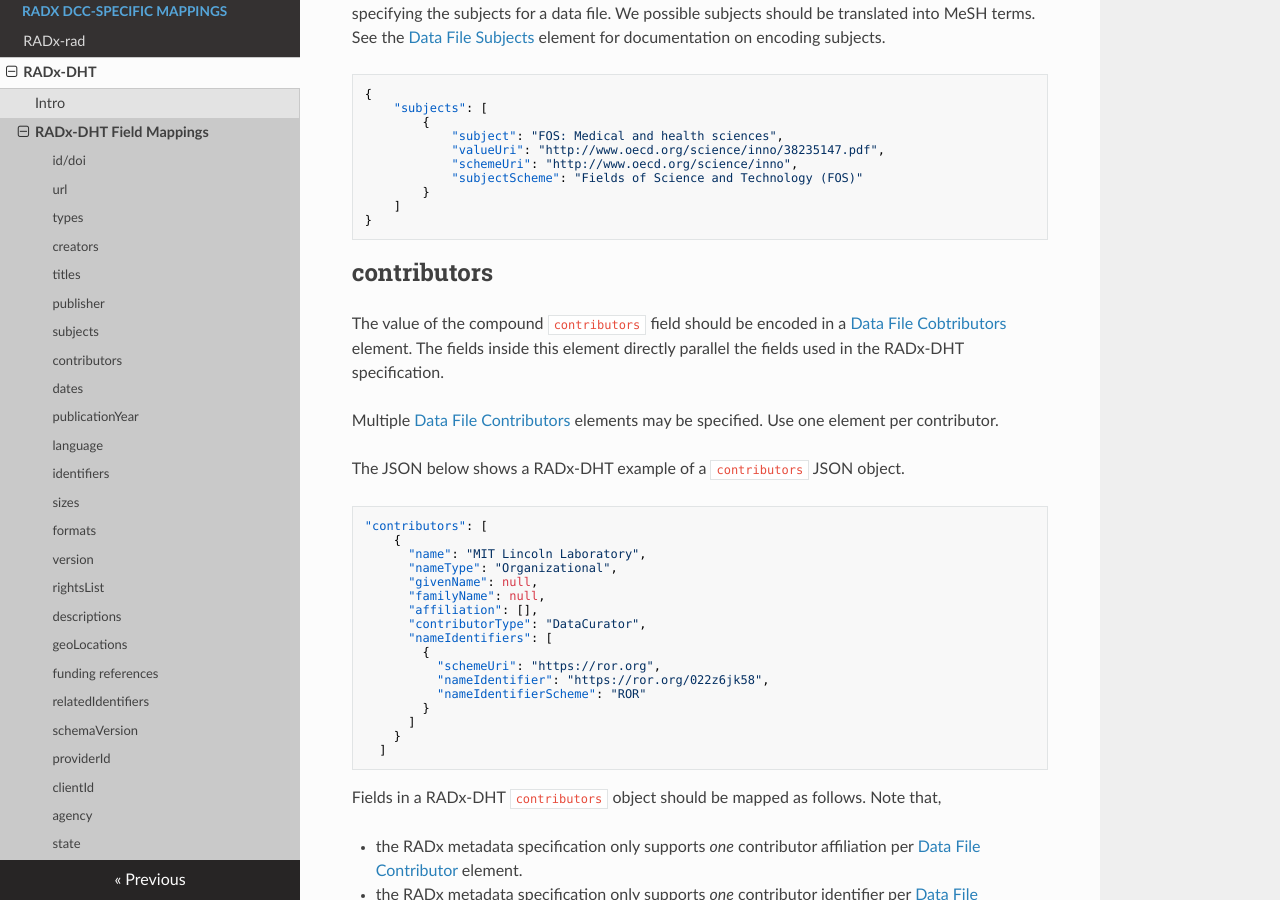
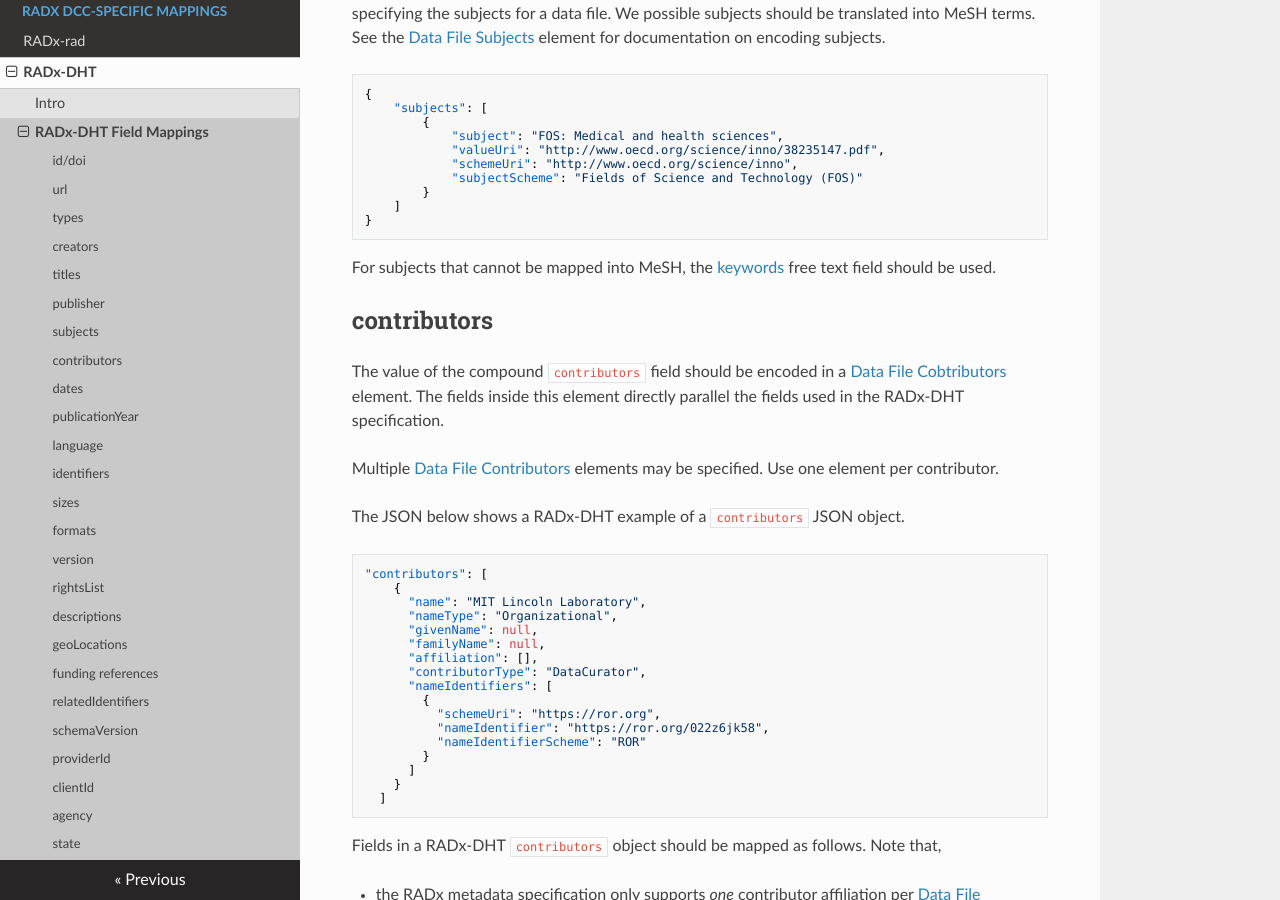
Before and after one commit to RADx/radx-metadata-spec-docs, an MkDocs documentation site: the page built from docs/radx-dht-mapping.md, in a window 1280 px wide and 900 px high, scrolled down 3773 px. Built offline with MkDocs 1.6.1, drawn with Linux system fonts in a browser that asks for light colours; nearby versions of some CDN libraries.

Commit message:
Added note about keywords field

````diff
--- a/docs/radx-dht-mapping.md
+++ b/docs/radx-dht-mapping.md
@@ -176,6 +176,9 @@ The RADx Metadata Specification uses the Medical Subject Headings Thesaurus (MeS
     ]
 }
 ```
+
+For subjects that cannot be mapped into MeSH, the [keywords](specification.md#keywords) free text field should be used.
+
 
 ## contributors
 
````
